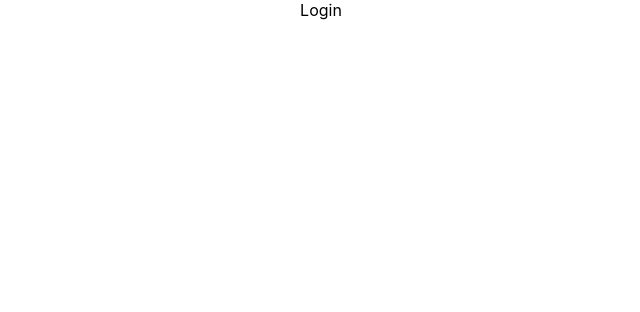
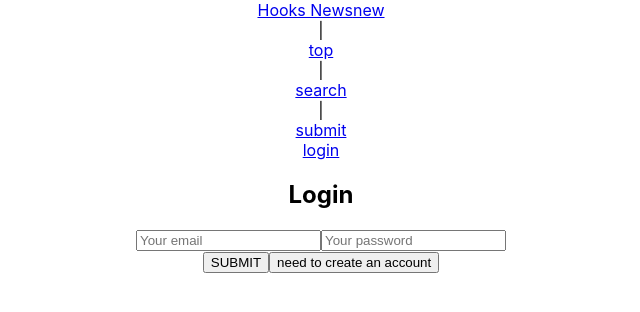
Before and after one commit to michalpzarzycki/ReactWithFirebase, a React (Create React App) app: page /login in a window 1280 px wide. Shown: the top 312 px of the page, without its empty margins (319-959 px from the left). Built offline with nearby package versions, Linux system fonts and the light colour scheme.

Commit message:
Created a toggled login

```diff
--- a/src/App.js
+++ b/src/App.js
@@ -6,23 +6,29 @@ import ForgotPassword from './components/Auth/ForgotPassword';
 import SearchLinks from './components/Link/SearchLinks';
 import LinkList from './components/Link/LinkList';
 import LinkDetail from './components/Link/LinkDetail';
+import Header from './components/Header'
 import './App.css';
 
 function App() {
   return (
     <div className="App">
-    <BrowserRouter>
-    <Switch>
-      <Route exact path="/" render={()=><Redirect to="/new/1"/>}/>
-      <Route path="/create" component={CreateLink}/>
-      <Route path="/login" component={Login}/>
-      <Route path="/forgot" component={ForgotPassword}/>
-      <Route path="/search" component={SearchLinks}/>
-      <Route path="/top" component={LinkList}/>
-      <Route path="/new/:page" component={LinkList}/>
-      <Route path="/link/:linkId" component={LinkDetail}/>
-    </Switch>
-    </BrowserRouter>
+      <BrowserRouter>
+        <div className="app-container">
+          <Header />
+          <div className="route-container">
+            <Switch>
+              <Route exact path="/" render={() => <Redirect to="/new/1" />} />
+              <Route path="/create" component={CreateLink} />
+              <Route path="/login" component={Login} />
+              <Route path="/forgot" component={ForgotPassword} />
+              <Route path="/search" component={SearchLinks} />
+              <Route path="/top" component={LinkList} />
+              <Route path="/new/:page" component={LinkList} />
+              <Route path="/link/:linkId" component={LinkDetail} />
+            </Switch>
+          </div>
+        </div>
+      </BrowserRouter>
     </div>
   );
 }
--- a/src/components/Auth/Login.js
+++ b/src/components/Auth/Login.js
@@ -1,9 +1,22 @@
-import React from 'react';
+import React, { useState } from 'react';
 
 const Login = () => {
-
+const [login, setLogin] = useState(true);
     return(
-        <div>Login</div>
+        <div>
+<h2>{login ? "Login" : "Create Account"}</h2>
+<form>
+    {!login && <input type="text" placeholder="Your name" autoComplete="off"/>}
+    <input type="email" placeholder="Your email" autoComplete="off"/>
+    <input type="password" placeholder="Your password" />
+    <div>
+        <button type="submit">SUBMIT</button>
+        <button type="button" onClick={()=>setLogin(prevState=>!prevState)}>
+    {login ? "need to create an account" : "already have an account?"}
+        </button>
+    </div>
+</form>
+        </div>
     )
 }
 
--- a/src/components/Header.js
+++ b/src/components/Header.js
@@ -0,0 +1,37 @@
+import React from 'react';
+import { withRouter, NavLink } from 'react-router-dom';
+
+const Header = () => {
+
+    return (
+        <div className="header">
+            <div className="flex">
+                <NavLink to="/" className="header-title">
+                    Hooks News
+                </NavLink>
+                <NavLink to="/" className="header-link">
+                    new
+                </NavLink>
+                <div className="divider">|</div>
+                <NavLink to="/top" className="header-link">
+                    top
+                </NavLink>
+                <div className="divider">|</div>
+                <NavLink to="/search" className="header-link">
+                    search
+                </NavLink>
+                <div className="divider">|</div>
+                <NavLink to="/create" className="header-link">
+                    submit
+                </NavLink>
+            </div>
+            <div classname="flex">
+                <NavLink to="/login" className="header-link">
+                    login
+                </NavLink>
+            </div>
+        </div>
+    )
+}
+
+export default withRouter(Header)
```
